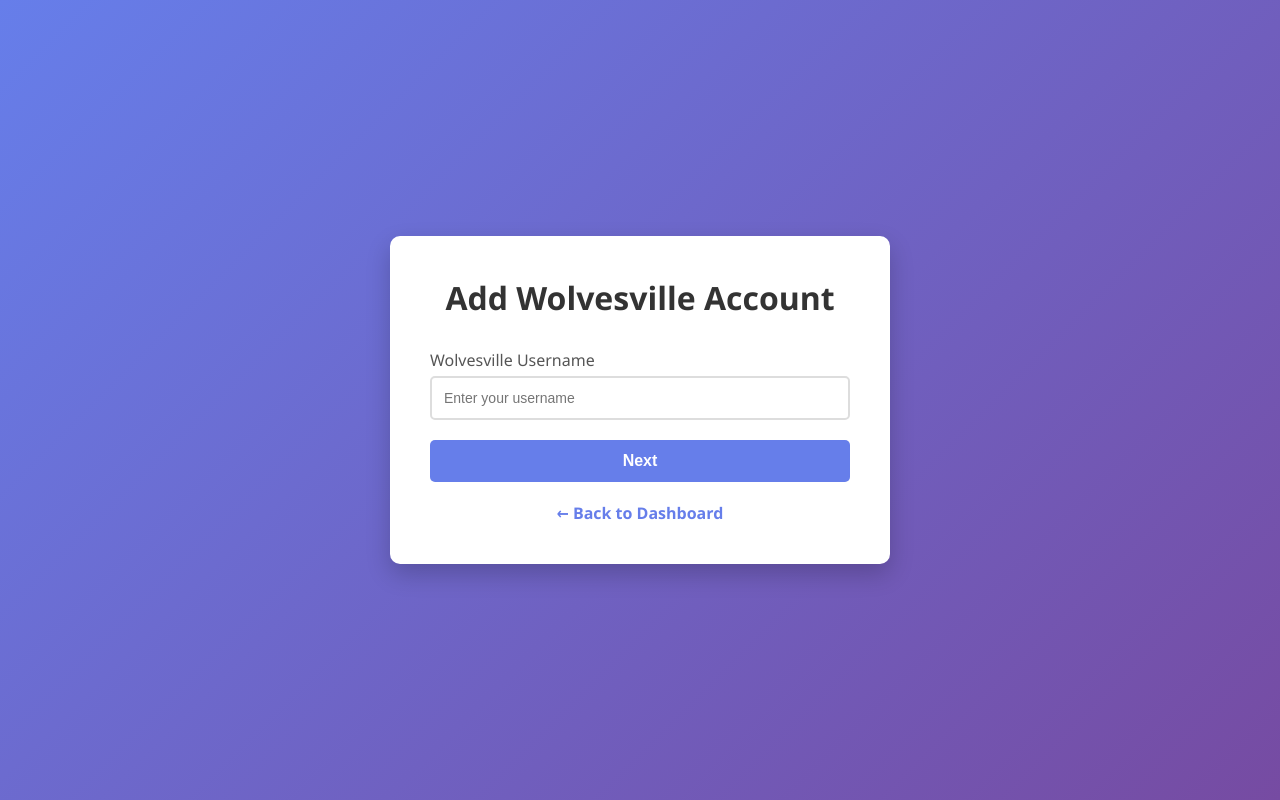
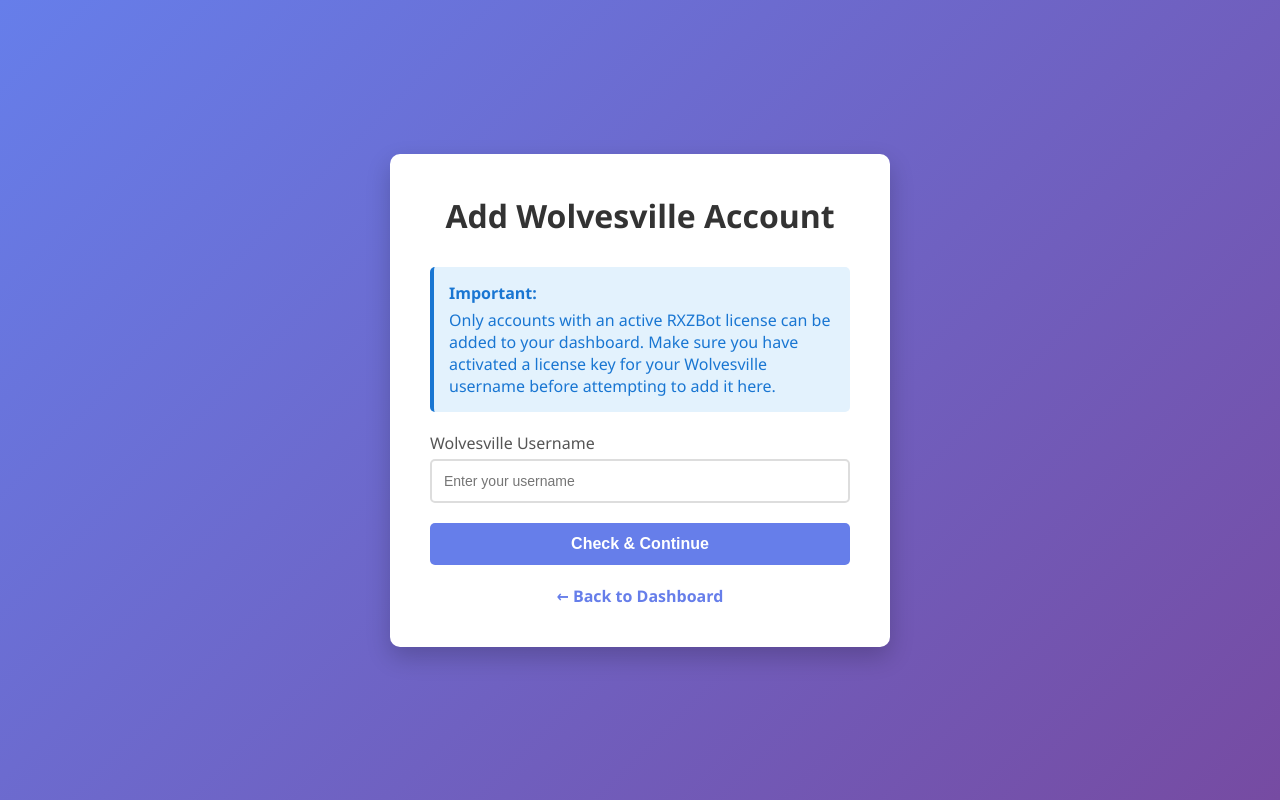
Before and after one commit to cSxrpent/auth-server, a Flask app: page /add_account in a window 1280 px wide. Run offline with Flask 3, Linux system fonts and the light colour scheme; the visitor is signed in with stand-in values (Sample User, id 1); parts of the project's set-up code (start-up, migrations or seed data) failed here and were passed over.

Commit message:
Many changes

```diff
--- a/server.py
+++ b/server.py
@@ -893,6 +893,12 @@ def log_event(msg, level="info"):
     LOGS.appendleft(entry)
     print(f"[{ts}] [{level.upper()}] {msg}")
 
+    # Save to database
+    try:
+        db_helper.save_log(ts, str(msg), level)
+    except Exception as e:
+        print(f"Failed to save log to database: {e}")
+
 def record_connection(username, ip, status):
     """Record a recent connection attempt."""
     ts = (datetime.utcnow() + CET_OFFSET).strftime("%Y-%m-%d %H:%M:%SZ")
@@ -900,6 +906,12 @@ def record_connection(username, ip, status):
     RECENT_CONN.appendleft(entry)
     lvl = "info" if status == "authorized" else "warn"
     log_event(f"conn {status}: {username} @{ip}", level=lvl)
+
+    # Save to database
+    try:
+        db_helper.save_recent_connection(ts, username, ip, status)
+    except Exception as e:
+        print(f"Failed to save connection to database: {e}")
 
     if status == "authorized":
         stats = load_stats()
@@ -1009,13 +1021,24 @@ def api_ping_toggle():
 @app.route("/api/logs", methods=["GET"])
 @login_required
 def api_logs():
-    return jsonify(list(LOGS))
+    """Get recent logs from database"""
+    try:
+        logs = db_helper.get_recent_logs(limit=500)
+        return jsonify(logs)
+    except Exception as e:
+        print(f"Error fetching logs: {e}")
+        return jsonify([])
 
 @app.route("/api/recent", methods=["GET"])
 @login_required
 def api_recent():
-    """Recent connection attempts"""
-    return jsonify(list(RECENT_CONN))
+    """Recent connection attempts from database"""
+    try:
+        connections = db_helper.get_recent_connections(limit=300)
+        return jsonify(connections)
+    except Exception as e:
+        print(f"Error fetching recent connections: {e}")
+        return jsonify([])
 
 @app.route("/api/stats", methods=["GET"])
 @login_required
@@ -1339,72 +1362,133 @@ def extend_license_user():
 
     return jsonify({'success': True, 'redirect': '/buy/1month'})
 
+from flask import render_template, request, session, redirect, url_for, jsonify
+import secrets
+import requests
+import db_helper
+
+# Store verification codes temporarily (in production, use Redis or database)
+verification_sessions = {}
+
 @app.route('/add_account', methods=['GET', 'POST'])
 def add_account():
+    """Route to add a Wolvesville account to user's dashboard"""
+    # Check if user is logged in
     if 'user_email' not in session:
-        return redirect(url_for('loginuser'))
-
-    if request.method == 'POST':
-        username = request.form.get('username')
-
-        # Search for player
-        player = search_wolvesville_player(username)
-        if not player:
-            return render_template('add_account.html', error="Player not found")
-
-        # Generate verification code
-        code = ''.join(secrets.choice(string.ascii_letters + string.digits) for _ in range(6))
-        session['verification_code'] = code
-        session['verification_username'] = username
-        session['verification_player_id'] = player['id']
-
+        return redirect(url_for('login'))
+
+    user_email = session['user_email']
+
+    if request.method == 'GET':
+        # Show initial form
+        return render_template('add_account.html', step='username')
+
+    # POST request - username submission
+    username = request.form.get('username', '').strip()
+
+    if not username:
         return render_template('add_account.html',
-                             verification_code=code,
-                             username=username,
-                             step='verify')
-
-    return render_template('add_account.html', step='username')
+                             step='username',
+                             error='Please enter a username.')
+
+    # Check if username exists in database with active license
+    license_data = get_license(username)
+
+    if not license_data:
+        return render_template('add_account.html',
+                             step='username',
+                             error='This username does not have an active license. Please activate a license key first.')
+
+    # Check if license is expired
+    from datetime import datetime
+    try:
+        expires_date = datetime.strptime(license_data['expires'], '%Y-%m-%d')
+        if expires_date < datetime.now() and not license_data.get('paused', False):
+            return render_template('add_account.html',
+                                 step='username',
+                                 error='This license has expired. Please renew your license first.')
+    except Exception:
+        pass
+
+    # Check if account is already linked to this user
+    import db_helper
+    existing_accounts = get_user_accounts(user_email)
+
+    if username in existing_accounts:
+        return render_template('add_account.html',
+                             step='username',
+                             error='This account is already linked to your dashboard.')
+
+    # Generate verification code
+    verification_code = secrets.token_hex(3).upper()  # 6-character code
+
+    # Store verification session
+    verification_sessions[user_email] = {
+        'username': username,
+        'code': verification_code
+    }
+
+    # Show verification step
+    return render_template('add_account.html',
+                         step='verify',
+                         verification_code=verification_code,
+                         username=username)
+
 
 @app.route('/verify_account', methods=['POST'])
 def verify_account():
-    if 'user_id' not in session:
-        return redirect(url_for('loginuser'))
-
-    stored_code = session.get('verification_code')
-    username = session.get('verification_username')
-    player_id = session.get('verification_player_id')
-
-    # Get player profile
-    profile = get_wolvesville_player_profile(player_id)
-    if not profile:
-        return jsonify({'success': False, 'error': 'Could not fetch player profile'})
-
-    # Check if code is in biography
-    biography = profile.get('personalMsg', '')
-    if stored_code not in biography:
-        return jsonify({'success': False, 'error': 'Verification code not found in biography'})
-
-    email = session['user_id']
-    # Add account mapping in DB
-    added = db_helper.add_account_to_user(email, username)
-    if not added:
-        return jsonify({'success': False, 'error': 'Failed to add account (DB unavailable or permission denied)'}), 500
-
-    # Ensure license exists in users table
-    lic = db_helper.get_license(username)
-    if not lic:
-        # create via save_users helper
-        save_users([{
-            "username": username,
-            "expires": (datetime.now() + timedelta(days=30)).strftime('%Y-%m-%d')
-        }])
-
-    # Clear session verification data
-    session.pop('verification_code', None)
-    session.pop('verification_username', None)
-    session.pop('verification_player_id', None)
-
-    return jsonify({'success': True})
+    """Verify account ownership by checking bio"""
+    # Check if user is logged in
+    if 'user_email' not in session:
+        return jsonify({'success': False, 'error': 'Not logged in'}), 401
+
+    user_email = session['user_email']
+
+    # Get verification session
+    if user_email not in verification_sessions:
+        return jsonify({'success': False, 'error': 'No verification session found. Please start over.'}), 400
+
+    session_data = verification_sessions[user_email]
+    username = session_data['username']
+    expected_code = session_data['code']
+
+    try:
+        # Fetch user profile from Wolvesville API
+        # Replace with actual API endpoint
+        api_url = f"https://api.wolvesville.com/players/search?username={username}"
+        response = requests.get(api_url, timeout=10)
+
+        if response.status_code != 200:
+            return jsonify({'success': False, 'error': 'Failed to fetch profile from Wolvesville API'}), 400
+
+        data = response.json()
+
+        # Extract bio (adjust based on actual API response structure)
+        if not data or len(data) == 0:
+            return jsonify({'success': False, 'error': 'Username not found on Wolvesville'}), 404
+
+        player = data[0]
+        bio = player.get('profileDescription', '') or player.get('bio', '')
+
+        # Check if verification code is in bio
+        if expected_code not in bio:
+            return jsonify({'success': False, 'error': 'Verification code not found in your bio. Please add it and try again.'}), 400
+
+        # Add account to user's dashboard
+        success = add_account_to_user(user_email, username)
+
+        if not success:
+            return jsonify({'success': False, 'error': 'Failed to add account to dashboard'}), 500
+
+        # Clean up verification session
+        del verification_sessions[user_email]
+
+        return jsonify({'success': True, 'message': 'Account verified and added successfully!'})
+
+    except requests.RequestException as e:
+        return jsonify({'success': False, 'error': f'API request failed: {str(e)}'}), 500
+    except Exception as e:
+        return jsonify({'success': False, 'error': f'An error occurred: {str(e)}'}), 500
 
 @app.route('/xp/add', methods=['POST'])
 def add_xp():
@@ -1521,12 +1605,12 @@ def authv2():
     GET /authv2?username=XXX&player_id=YYY
     Returns:
       - 200 + {"message":"authorized","expires":"YYYY-MM-DD","nickname":"XXX","custom_message":"..."}
-      - 403 + {"message":"unauthorized"/"expired","nickname":"XXX"}
+      - 403 + {"message":"unauthorized"/"expired"/"paused","nickname":"XXX"}
       - 400 + {"message":"missing parameters"}
 
     Authentication flow:
     1. Check player_id first (primary verification)
-    2. If ID matches: verify, update nickname if changed
+    2. If ID matches: verify, check if paused, update nickname if changed
     3. If no ID match but nickname exists without ID: first connection, bind ID
     4. If neither: unauthorized
     """
@@ -1550,6 +1634,15 @@ def authv2():
 
     # SCENARIO 1: Player ID matches an existing account
     if user_by_id:
+        # CHECK IF LICENSE IS PAUSED
+        if user_by_id.get("paused", False):
+            log_event(f"authv2 paused: '{username}' license is paused", level="warn")
+            record_connection(username, ip, "paused")
+            return jsonify({
+                "message": "paused",
+                "nickname": username
+            }), 403
+
         try:
             expiry = parse_date(user_by_id["expires"])
         except Exception:
@@ -1593,6 +1686,15 @@ def authv2():
     # SCENARIO 2: No ID match, but nickname exists without ID (first connection)
     elif user_by_nickname:
         if user_by_nickname.get("player_id") is None:
+            # CHECK IF LICENSE IS PAUSED
+            if user_by_nickname.get("paused", False):
+                log_event(f"authv2 paused: '{username}' license is paused", level="warn")
+                record_connection(username, ip, "paused")
+                return jsonify({
+                    "message": "paused",
+                    "nickname": username
+                }), 403
+
             try:
                 expiry = parse_date(user_by_nickname["expires"])
             except Exception:
--- a/templates/add_account.html
+++ b/templates/add_account.html
@@ -67,9 +67,21 @@
         button:hover {
             background: #5568d3;
         }
+        button:disabled {
+            background: #ccc;
+            cursor: not-allowed;
+        }
         .error {
             background: #fee;
             color: #c33;
+            padding: 10px;
+            border-radius: 5px;
+            margin-bottom: 20px;
+            text-align: center;
+        }
+        .success {
+            background: #efe;
+            color: #3c3;
             padding: 10px;
             border-radius: 5px;
             margin-bottom: 20px;
@@ -125,6 +137,18 @@
             0% { transform: rotate(0deg); }
             100% { transform: rotate(360deg); }
         }
+        .info-box {
+            background: #e3f2fd;
+            color: #1976d2;
+            padding: 15px;
+            border-radius: 5px;
+            margin-bottom: 20px;
+            border-left: 4px solid #1976d2;
+        }
+        .info-box strong {
+            display: block;
+            margin-bottom: 5px;
+        }
     </style>
 </head>
 <body>
@@ -135,13 +159,22 @@
         <div class="error">{{ error }}</div>
         {% endif %}
 
+        {% if success %}
+        <div class="success">{{ success }}</div>
+        {% endif %}
+
+        <div class="info-box">
+            <strong>Important:</strong>
+            Only accounts with an active RXZBot license can be added to your dashboard. Make sure you have activated a license key for your Wolvesville username before attempting to add it here.
+        </div>
+
         {% if step == 'username' %}
         <form method="POST">
             <div class="form-group">
                 <label for="username">Wolvesville Username</label>
                 <input type="text" id="username" name="username" required placeholder="Enter your username">
             </div>
-            <button type="submit">Next</button>
+            <button type="submit">Check & Continue</button>
         </form>
         {% elif step == 'verify' %}
         <div class="verification-box">
@@ -159,7 +192,7 @@
             </ol>
         </div>
 
-        <button onclick="verifyAccount()">Verify Account</button>
+        <button onclick="verifyAccount()" id="verifyBtn">Verify Account</button>
 
         <div class="loading" id="loading">
             <div class="spinner"></div>
@@ -174,8 +207,11 @@
 
     <script>
         async function verifyAccount() {
-            document.getElementById('loading').style.display = 'block';
-            document.querySelector('button').style.display = 'none';
+            const btn = document.getElementById('verifyBtn');
+            const loading = document.getElementById('loading');
+
+            btn.style.display = 'none';
+            loading.style.display = 'block';
 
             try {
                 const response = await fetch('/verify_account', {
@@ -188,17 +224,17 @@
                 const data = await response.json();
 
                 if (data.success) {
-                    alert('Account verified successfully!');
+                    alert('Account verified and added successfully!');
                     window.location.href = '/dashboard';
                 } else {
                     alert('Verification failed: ' + data.error);
-                    document.getElementById('loading').style.display = 'none';
-                    document.querySelector('button').style.display = 'block';
+                    loading.style.display = 'none';
+                    btn.style.display = 'block';
                 }
             } catch (error) {
                 alert('An error occurred. Please try again.');
-                document.getElementById('loading').style.display = 'none';
-                document.querySelector('button').style.display = 'block';
+                loading.style.display = 'none';
+                btn.style.display = 'block';
             }
         }
     </script>
```
Also changed, not shown: db_helper.py (+63 -0 lines).
